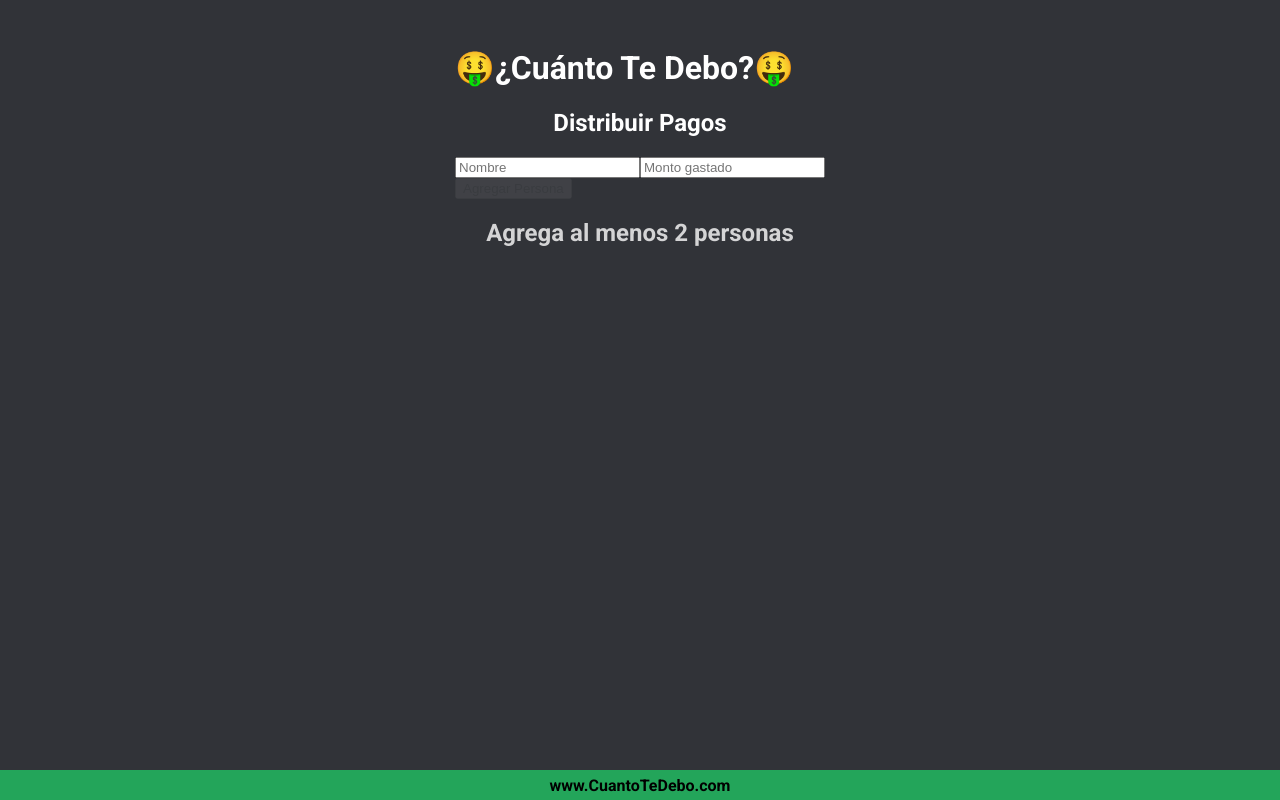
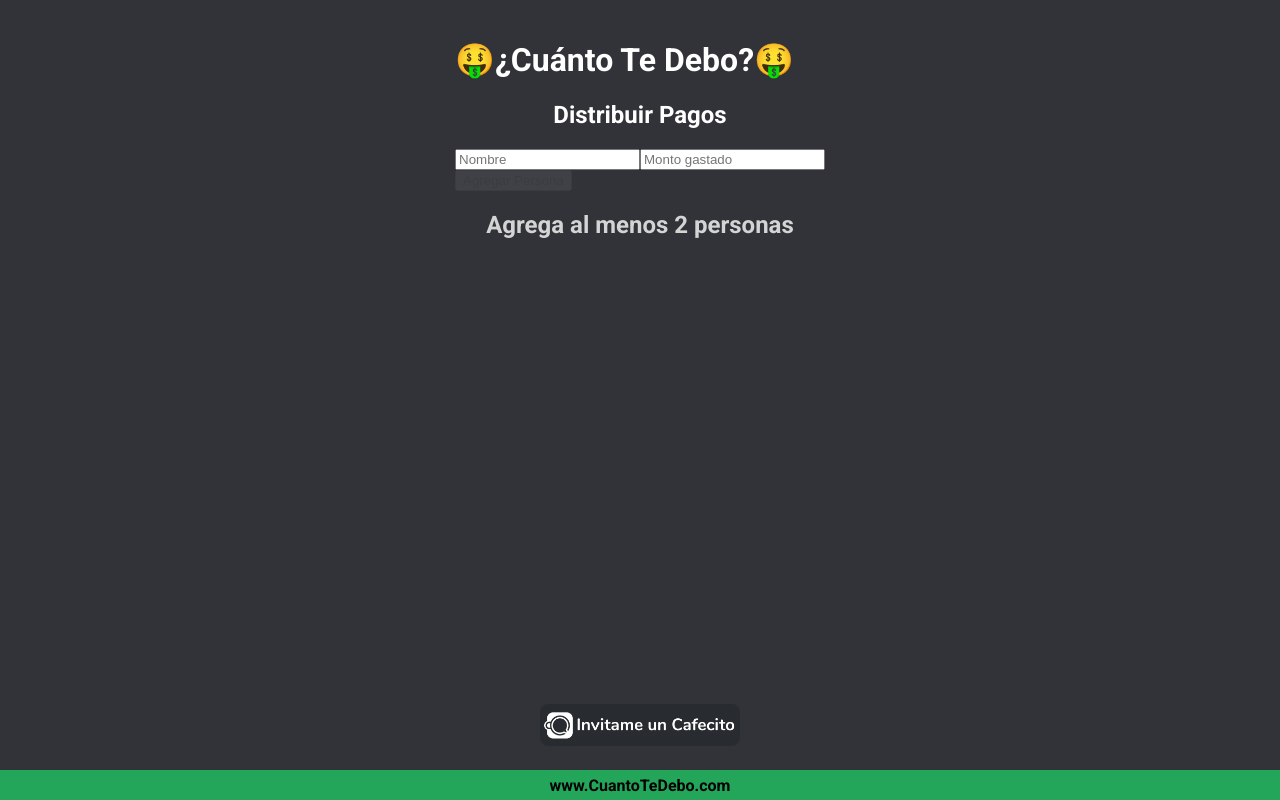
Before and after one commit to SebasAlfieri/CuantoTeDebo, a Next.js app: page / in a window 1280 px wide. Built offline with nearby package versions, Linux system fonts and the light colour scheme.

Commit message:
cafecito

```diff
--- a/app/page.module.css
+++ b/app/page.module.css
@@ -1,3 +1,20 @@
 .container {
   position: relative;
+  display: flex;
+  flex-direction: column;
+  align-items: center;
+  justify-content: space-between;
+  flex: 1;
+  min-height: 100dvh;
+  margin: 0 8px;
+
+  & a {
+    position: absolute;
+    bottom: 50px;
+
+    & img {
+      width: 200px;
+      height: auto;
+    }
+  }
 }
--- a/app/page.tsx
+++ b/app/page.tsx
@@ -1,10 +1,24 @@
 import s from "./page.module.css";
 import { Calc } from "@/components";
+import Image from "next/image";
 
 export default function Home() {
   return (
     <div className={s.container}>
       <Calc />
+
+      <a
+        href="https://cafecito.app/cuantotedebo"
+        rel="noopener"
+        target="_blank"
+      >
+        <Image
+          width={384}
+          height={80}
+          src={"/icons/cafecito.png"}
+          alt="Cafecito App link"
+        />
+      </a>
     </div>
   );
 }
--- a/components/Calc/Calc.module.css
+++ b/components/Calc/Calc.module.css
@@ -3,7 +3,7 @@
   margin: 0;
   font-family: Arial, sans-serif;
   font-family: var(--roboto);
-  padding: 20px 0 70px;
+  padding: 20px 0 130px;
 
   & h2 {
     text-align: center;
--- a/components/Calc/index.tsx
+++ b/components/Calc/index.tsx
@@ -234,8 +234,7 @@ const Calc: React.FC = () => {
             {people.length >= 2 && (
               <motion.h2
                 initial={{ opacity: 0 }}
-                animate={{ opacity: 1, transition: { duration: 1 } }}
-                exit={{}}
+                animate={{ opacity: 1, transition: { duration: 0.4 } }}
               >
                 Personas
               </motion.h2>
@@ -270,7 +269,7 @@ const Calc: React.FC = () => {
                   opacity: 0,
                   transition: {
                     opacity: { duration: 0.3 },
-                    x: { type: "spring", duration: 0.5 },
+                    x: { type: "spring", duration: 0.3 },
                   },
                 }}
               >
--- a/styles/globals.css
+++ b/styles/globals.css
@@ -18,13 +18,12 @@
 
 html {
   background-color: var(--dark);
-  padding: 0;
-  margin: 0;
   color: white;
 }
 
 body {
   display: flex;
   justify-content: center;
-  align-items: center;
+  align-items: flex-start;
+  margin: 0;
 }
```
Also changed, not shown: public/icons/cafecito.png (added).
